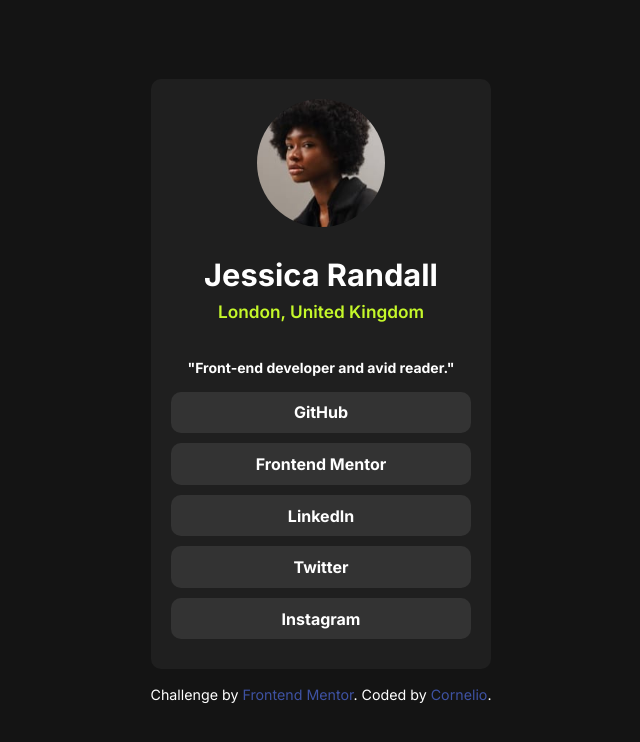
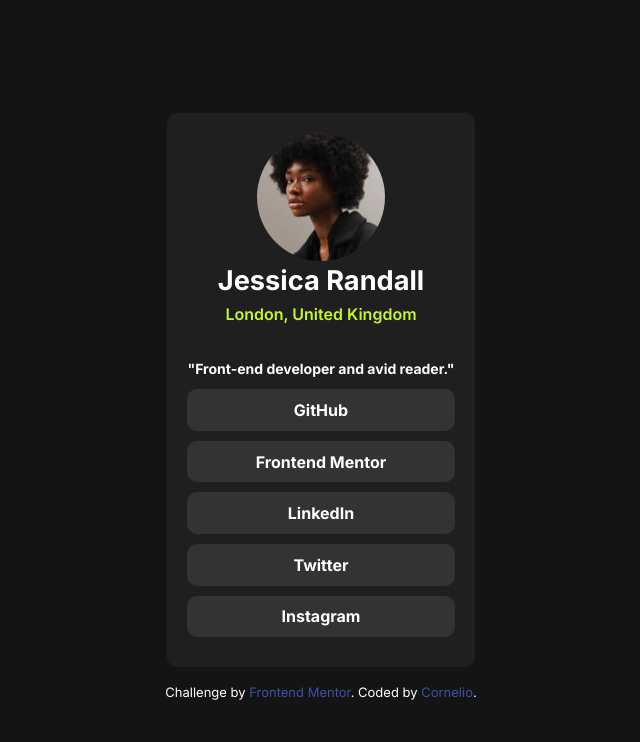
Before and after one commit to Cornelio-II/social-links-profile, a Vue app: page / in a window 1280 px wide. Shown: the top 742 px of the page, without its empty margins (319-959 px from the left). Built offline with nearby package versions, Linux system fonts and the light colour scheme.

Commit message:
Sytle: update styles

```diff
--- a/src/App.vue
+++ b/src/App.vue
@@ -11,7 +11,3 @@ export default{
 <template>
     <Profile />
 </template>
-
-<style scoped>
-
-</style>
--- a/src/components/Profile.vue
+++ b/src/components/Profile.vue
@@ -1,4 +1,3 @@
-<script></script>
 
 <template>
   <main>
@@ -9,8 +8,7 @@
             <img
               src="/src/assets/avatar-jessica.jpeg"
               alt="Jessica Randall's Profile Picture"
-              class="profile-pic"
-            />
+              class="profile-pic"/>
             <h1>Jessica Randall</h1>
             <h2>London, United Kingdom</h2>
           </header>
@@ -27,40 +25,32 @@
             </ul>
           </nav>
         </div>
+      </article>
+    </div>
+  </main>
   <footer>
     <div class="attribution">
       <p>
          Challenge by
         <a
           href="https://www.frontendmentor.io?ref=challenge"
-                target="_blank"
-                class="author"
-                >Frontend Mentor</a
+            target="_blank" class="author">Frontend Mentor</a
               >. Coded by
         <a
           href="https://github.com/Cornelio-II/social-links-profile"
-                class="author"
-                target="_blank"
-                >Cornelio</a
-              >.
+          class="author" target="_blank">Cornelio</a>.
       </p>
     </div>
   </footer>
-      </article>
-    </div>
-  </main>
 </template>
 
 <style scoped>
 .card {
-  display: flex;
-  justify-content: space-between;
-  align-items: center;
   text-align: center;
-  flex-direction: column;
-  width: fit-content;
+  inline-size: fit-content; /* Use inline-size instead of width, for better responsiveness */
   margin: 1rem;
 }
+
 .profile-card {
   background-color: var(--grey-800);
   border-radius: 0.625rem;
@@ -75,16 +65,16 @@
   font-weight: var(--bold-font-weight);
 }
 .attribution {
-  font-size: clamp(0.78rem, 0.7rem + 0.38vw, 0.89rem);
+  font-size: var(--fluid-12-13);
   text-align: center;
   transition: 0.4ms;
-  margin-bottom: 1rem;
   color: var(--white);
 }
 .author {
-  color: hsl(228, 45%, 44%);
+  color: var(--author-name-color);
   text-decoration: none;
 }
+
 @media (hover: hover) {
   .author:hover {
     text-decoration: underline;
--- a/src/style.css
+++ b/src/style.css
@@ -11,18 +11,28 @@
   --regular-font-weight: 400; /*regular weight*/
   --semi-bold-font-weight: 600; /* Semi-bold weight */
   --bold-font-weight: 700; /* Bold weight */
+
+  --author-name-color: hsl(228, 45%, 44%);
+
+  --fluid-12-13: clamp(0.75rem, 0.7283rem + 0.1087vw, 0.8125rem);
 }
 *,
 *::before,
 *::after {
   box-sizing: border-box;
-}
-html,
-body {
   margin: 0;
   padding: 0;
+
+}
+
+html, body {
+  font-weight: normal;
   scroll-behavior: smooth;
+  text-rendering: optimizeLegibility;
+  -webkit-font-smoothing: antialiased;
+  -moz-osx-font-smoothing: grayscale;
 }
+
 body {
   font-family: "Inter", sans-serif;
   min-height: 100vh;
@@ -31,61 +41,52 @@ body {
   background-color: var(--grey-900);
   display: grid;
   place-items: center;
-  transition: 0.5s;
-  text-rendering: optimizeLegibility;
-  -webkit-font-smoothing: antialiased;
-  -moz-osx-font-smoothing: grayscale;
+  transition: all 0.3s ease;
+}
 
-}
-img,
-video,
-iframe {
-  max-inline-size: 100%;
-  block-size: auto;
+img{
+  display: block;
+  max-inline-size: 100%; /*-- replace max-width for internationalizaion and accessibility use cases --*/
+  max-block-size: 100%;  /* optional, limits height/block size */
+  inline-size: 8rem; /* replaces width: auto; keeps aspect ratio */
+  block-size: 8rem; /* replaces height: auto; keeps aspect ratio */
+  border-radius: 50%;
+  margin: 0 auto;
   aspect-ratio: 2/1;
   object-fit: cover;
   object-position: top center;
-  zoom: 1;
 }
-img {
-  border-radius: 50%;
-  width: 8rem;
-  height: 8rem;
-  margin: 0 auto;
-  display: block;
-}
+
 h1 {
-  font-size: clamp(1.5rem, 1.3239rem + 0.7512vw, 2rem);
+  font-size: clamp(1rem, 1.3rem + 1vw, 1.7rem);
   font-weight: var(--bold-font-weight);
 }
+
 h2 {
   color: var(--green);
-  margin-top: -1.6rem;
-  font-size: clamp(0.875rem, 0.775rem + 0.38vw, 1.25rem);
+  font-size: clamp(0.875rem, 0.775rem + 0.38vw, 1rem);
   font-weight: var(--semi-bold-font-weight);
 }
+
 h3 {
   font-size: clamp(0.625rem, 0.7rem + 0.38vw, 0.875rem);
   margin-top: 2rem;
 }
 ul {
   list-style-type: none;
-  padding: 0;
-  margin: 0 auto;
 }
 ul li {
   background-color: var(--grey-700);
   padding: 0.55rem 1.25rem;
   margin: 0.625rem 0;
   border-radius: 0.625rem;
-  box-shadow: 0 0.25rem 0.375rem rbga(0, 0, 0, 0.1);
   transition: transform 0.2s ease, box-shadow 0.2s ease;
 }
 ul li:hover {
   transform: translateY(-0.188rem);
-  box-shadow: 0 0.375rem 0.625rem rgba(0, 0, 0, 0.2);
   background-color: var(--green);
   cursor: pointer;
+
   .social-links {
     color: var(--grey-900); /*-- social links color when hover--*/
   }
```
Also changed, not shown: 1 other file (tests, documents, lock files or other folders). Lines whose indentation alone changed are shown as unchanged.
